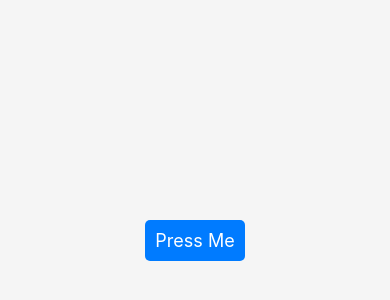
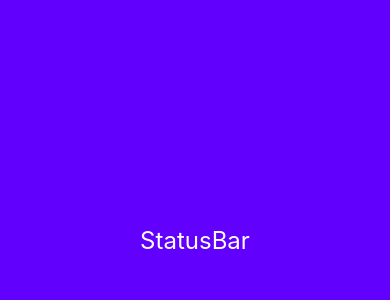
Before and after one commit to onlinedeveloper4u/React-Native-Full-Course-2024-The-Techzeen, a React Native app: screen / in a window 390 px wide. Shown: the part 182-482 px from the top of the page. Built offline with nearby package versions, Linux system fonts and the light colour scheme.

Commit message:
Status Bar Styling

```diff
--- a/App.jsx
+++ b/App.jsx
@@ -1,7 +1,8 @@
 import React from 'react'
 // import { View, Text, Button } from 'react-native'
 import { View } from 'react-native'
-import PressableComponent from './src/components/PressableComponent'
+import StatusBarExample from './src/components/StatusBarExample'
+// import PressableComponent from './src/components/PressableComponent'
 // import Loader from './src/components/Loader'
 // import StyleWithButton from './src/components/StyleWithButton'
 // import HideShowToggle from './src/components/HideShowToggle'
@@ -50,7 +51,8 @@
       {/* <HideShowToggle /> */}
       {/* <StyleWithButton /> */}
       {/* <Loader /> */}
-      <PressableComponent />
+      {/* <PressableComponent /> */}
+      <StatusBarExample />
     </View>
   )
 }
--- /dev/null
+++ b/src/components/StatusBarExample.jsx
@@ -0,0 +1,32 @@
+import { View, Text, StatusBar, StyleSheet } from 'react-native'
+import React from 'react'
+
+const StatusBarExample = () => {
+  return (
+    <View style={ styles.container }>
+        <StatusBar
+            barStyle={'light-content'}
+            // backgroundColor="#6200fe"
+            backgroundColor="rgba(0,0,0, 0.2)"
+            hidden={false}
+            translucent={true}
+        />
+      <Text style={ styles.text }>StatusBar</Text>
+    </View>
+  )
+}
+
+export default StatusBarExample
+
+const styles = StyleSheet.create({
+    container: {
+        flex: 1,
+        justifyContent: 'center',
+        alignItems: 'center',
+        backgroundColor: '#6200fe'
+    },
+    text: {
+        color: '#fff',
+        fontSize: 24
+    }
+})
```
